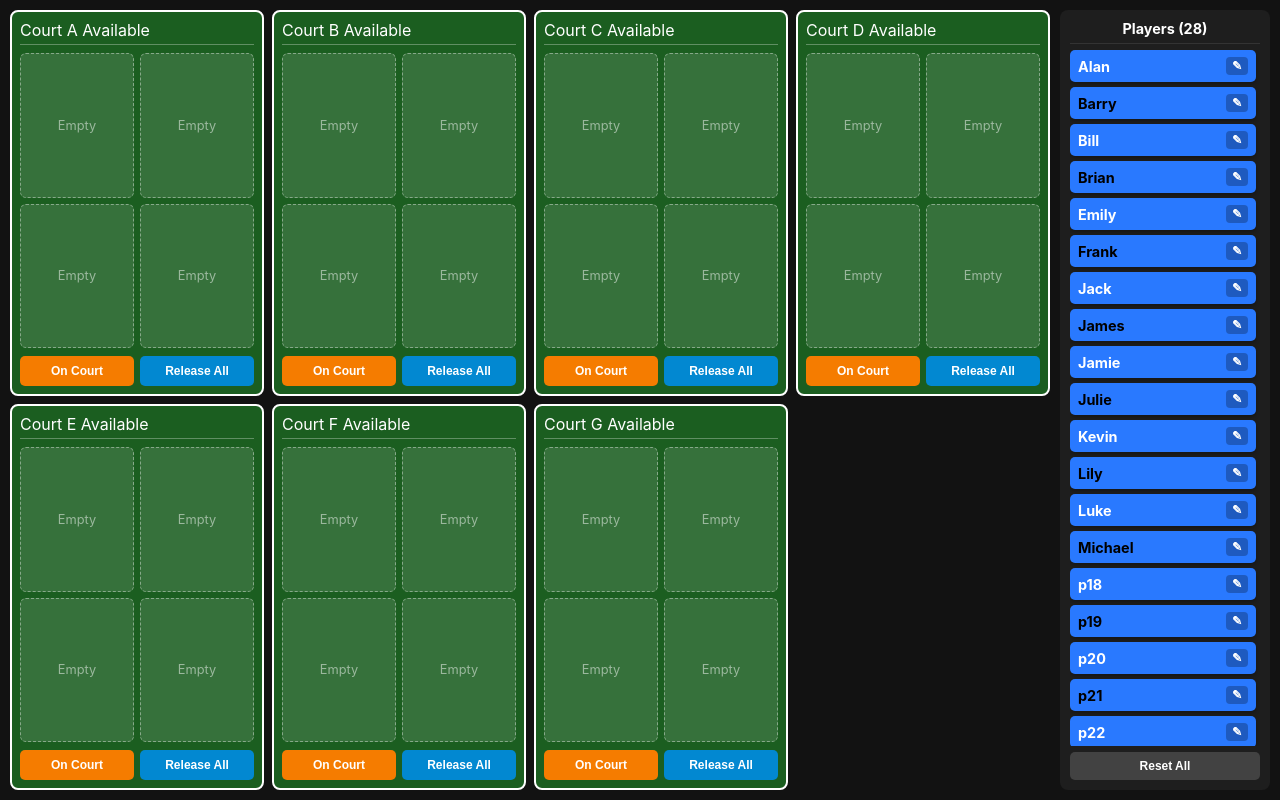
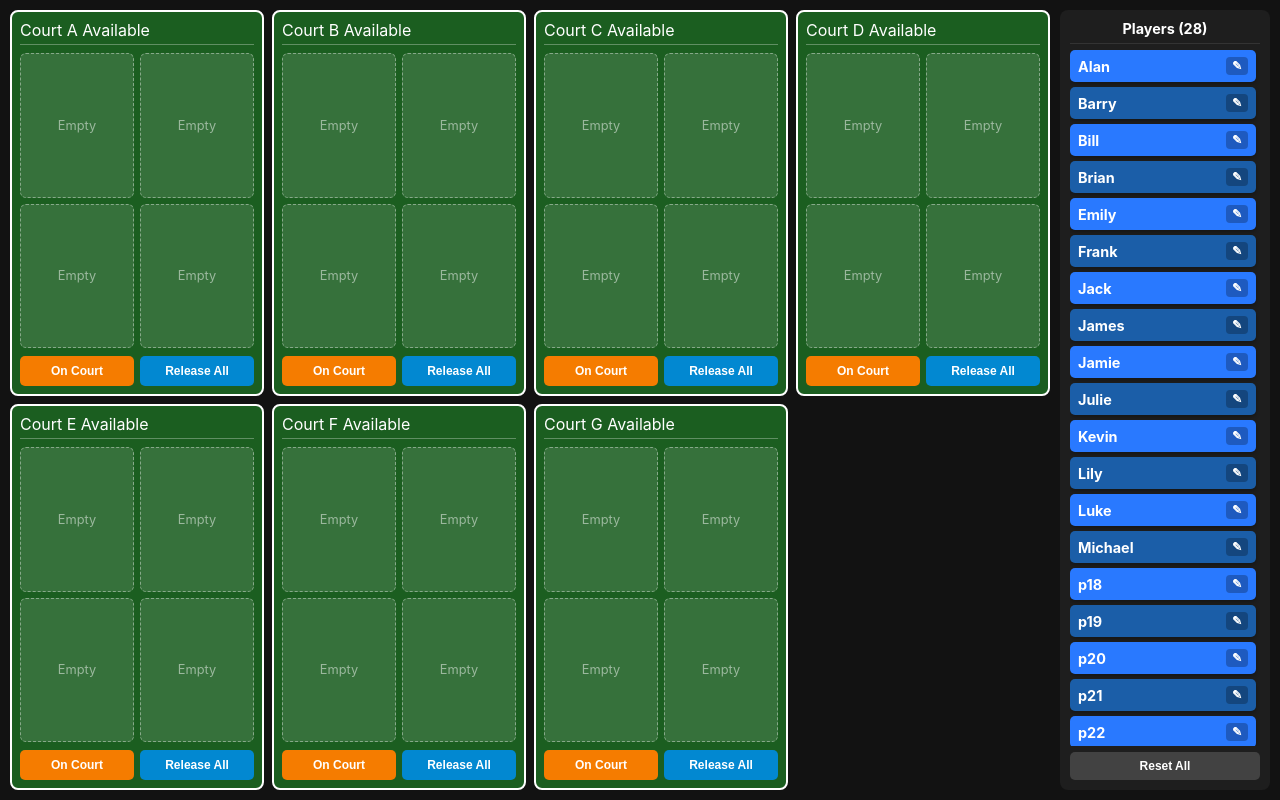
Before and after one commit to gojackgor-a11y/badminton, a plain HTML site: page index.html in a window 1280 px wide. Drawn offline with Linux system fonts and the light colour scheme.

Commit message:
Alternate bench player card background colors

```diff
--- a/index.html
+++ b/index.html
@@ -235,6 +235,14 @@
     gap: 4px;
   }
 
+  .player-card.player-alt-a {
+    background-color: #2979ff;
+  }
+
+  .player-card.player-alt-b {
+    background-color: #1b5ea8;
+  }
+
   .player-card:active {
     cursor: grabbing;
   }
@@ -250,15 +258,6 @@
     flex: 1;
     text-align: left;
     pointer-events: none;
-  }
-
-  /* Alternate bench-list name colors, both readable on the blue player cards. */
-  #players-list .player-name-text.name-color-a {
-    color: #ffffff;
-  }
-
-  #players-list .player-name-text.name-color-b {
-    color: #000000;
   }
 
   .edit-btn {
@@ -731,9 +730,9 @@
     });
     sortedBenchIds.forEach(function(playerId, index) {
       const playerCard = document.createElement('div');
-      playerCard.className = 'player-card';
+      playerCard.className = 'player-card player-alt-' + (index % 2 === 0 ? 'a' : 'b');
       const nameSpan = document.createElement('span');
-      nameSpan.className = 'player-name-text name-color-' + (index % 2 === 0 ? 'a' : 'b');
+      nameSpan.className = 'player-name-text';
       nameSpan.textContent = state.playerNames[playerId];
       const editBtn = document.createElement('button');
       editBtn.className = 'edit-btn';
```
